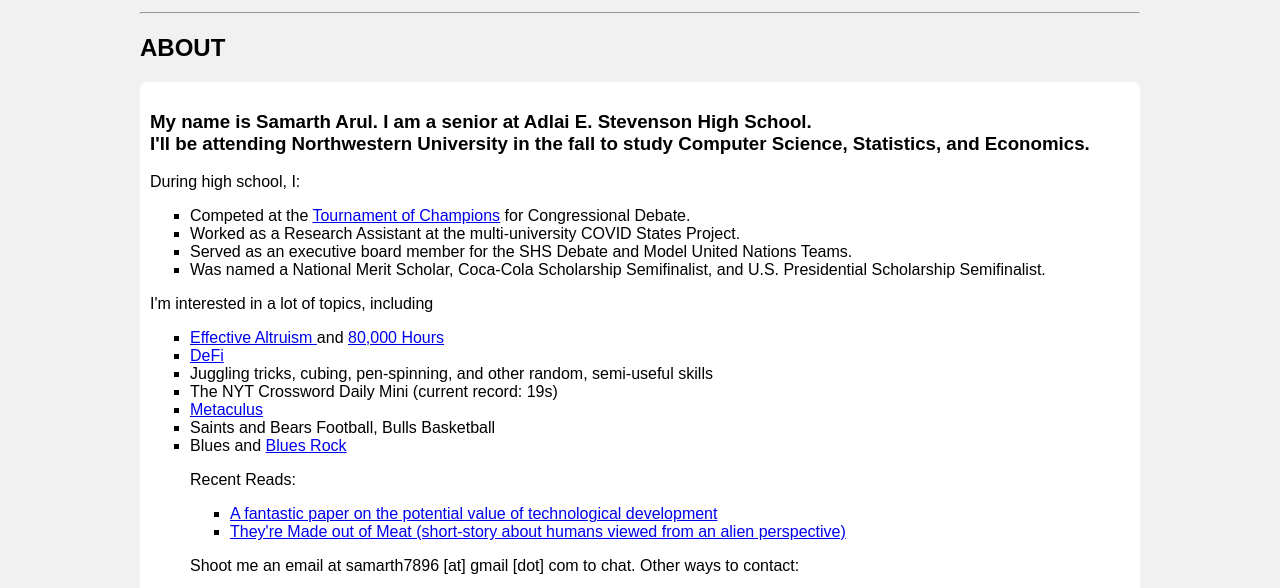
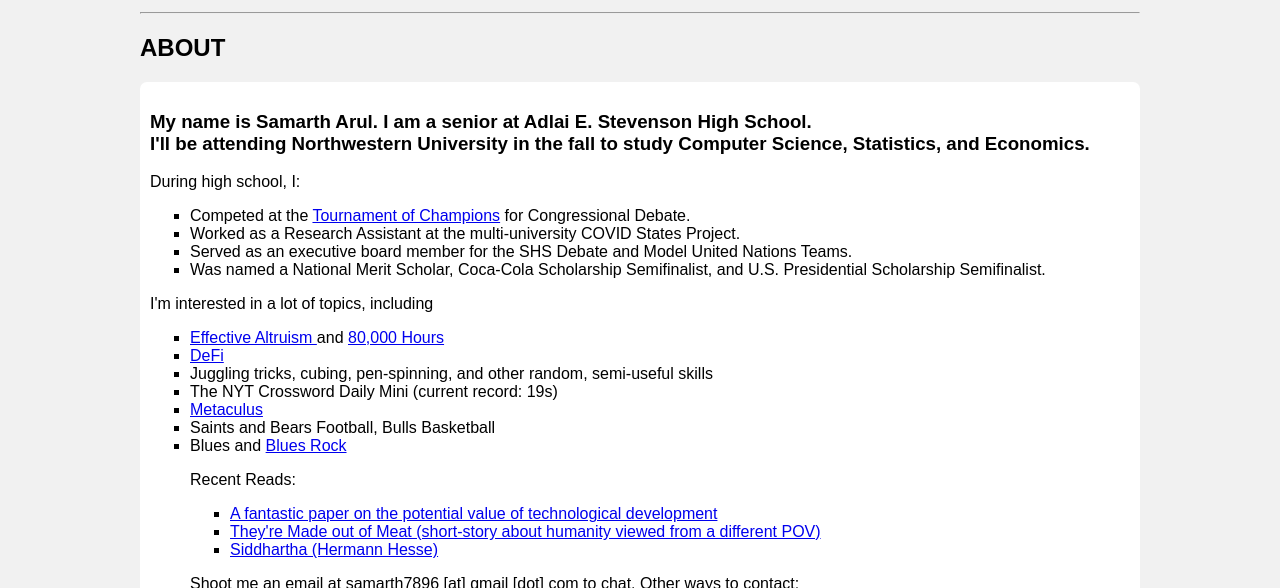
Before and after one commit to SamarthArul/prevHome, a plain HTML site: page index.html in a window 1280 px wide. Shown: the part 174-762 px from the top of the page. Drawn offline with Linux system fonts and the light colour scheme.

Commit message:
Update index.html

```diff
--- a/index.html
+++ b/index.html
@@ -78,8 +78,8 @@
 
 <ul style="list-style-type:square;">
 	<li><a href = "https://nickbostrom.com/astronomical/waste"> A fantastic paper on the potential value of technological development </a> </li>
-        <li> <a href = "https://www.mit.edu/people/dpolicar/writing/prose/text/thinkingMeat.html"> They're Made out of Meat (short-story about humans viewed from an alien perspective) </a>
-
+        <li> <a href = "https://www.mit.edu/people/dpolicar/writing/prose/text/thinkingMeat.html"> They're Made out of Meat (short-story about humanity viewed from a different POV) </a>
+	<li> <a href = "https://en.wikipedia.org/wiki/Siddhartha_(novel)"> Siddhartha (Hermann Hesse) </a>
 <br>
 </ul>
 
```
